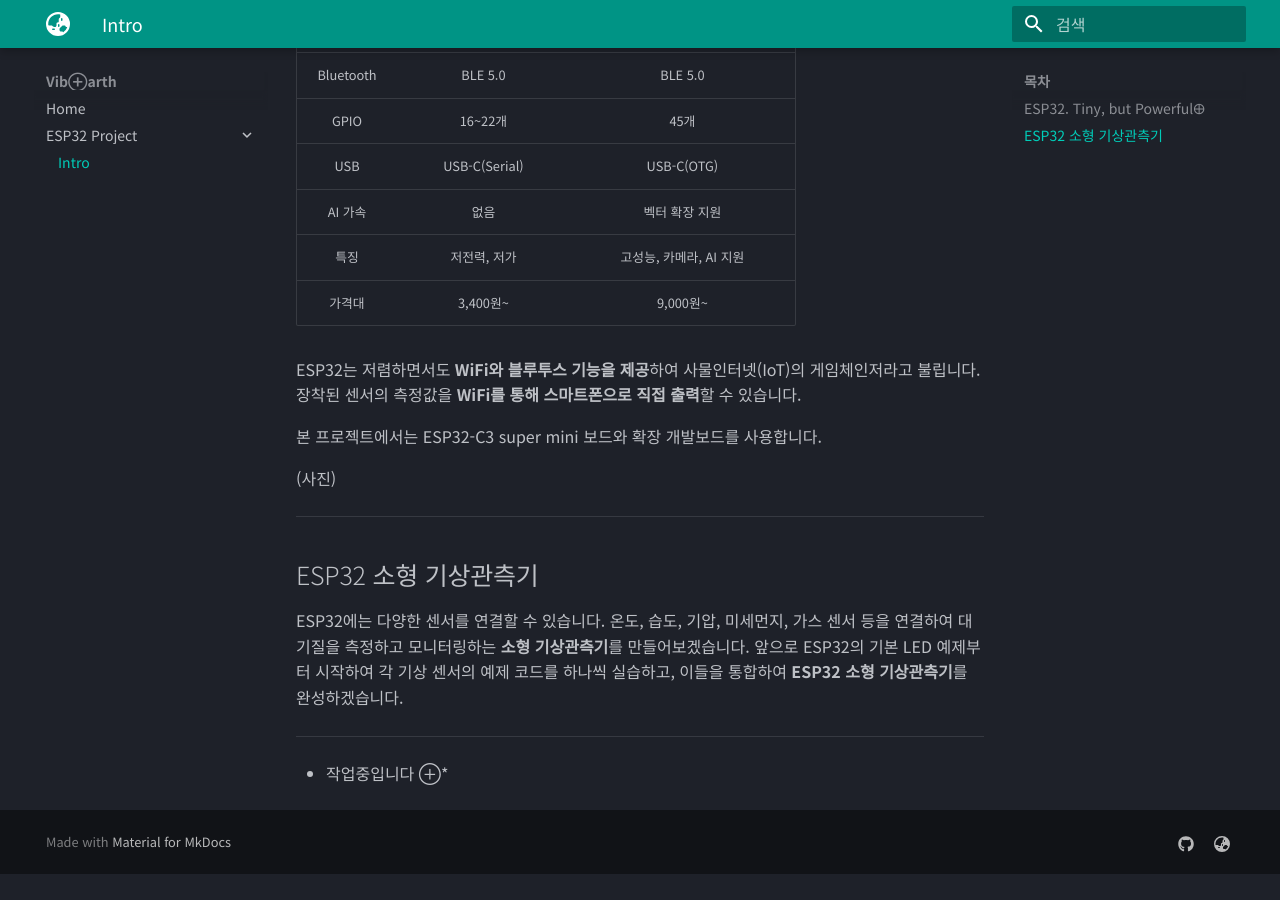
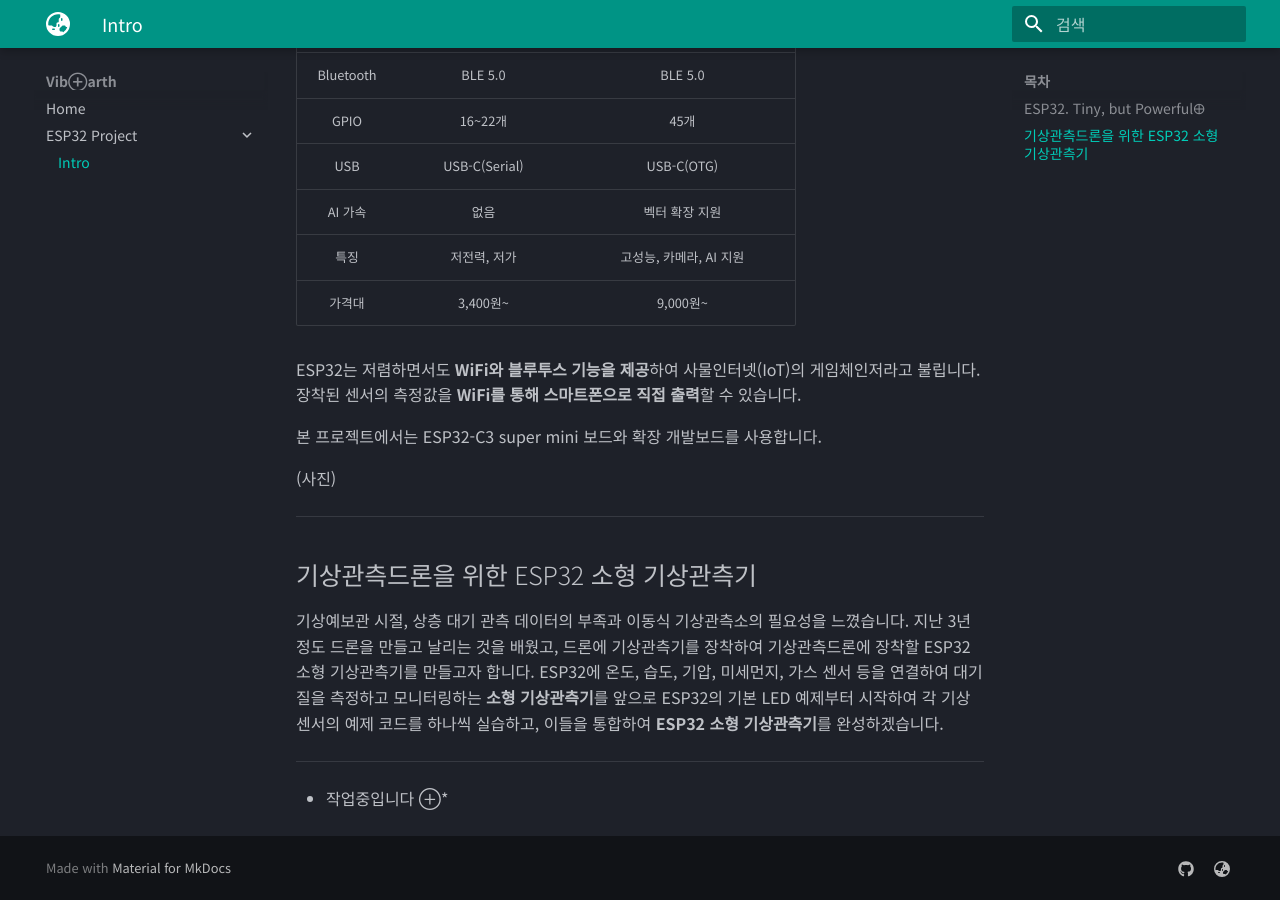
Before and after one commit to VibEarth/VibEarth.github.io, an MkDocs documentation site: the page built from docs/esp32/intro.md, in a window 1280 px wide and 900 px high, scrolled down 536 px. Built offline with MkDocs 1.6.1 and Material for MkDocs 9.7.7, drawn with Linux system fonts in a browser that asks for light colours; before the commit the page ends 1410 px from its top, so only the background shows below that.

Commit message:
vault backup: 2026-06-30 19:42:15

```diff
--- a/docs/esp32/intro.md
+++ b/docs/esp32/intro.md
@@ -32,10 +32,12 @@ ESP32는 저렴하면서도 **WiFi와 블루투스 기능을 제공**하여 사
 
 ---
 
-## ESP32 소형 기상관측기
+## 기상관측드론을 위한 ESP32 소형 기상관측기
 
-ESP32에는 다양한 센서를 연결할 수 있습니다.
-온도, 습도, 기압, 미세먼지, 가스 센서 등을 연결하여 대기질을 측정하고 모니터링하는 **소형 기상관측기**를 만들어보겠습니다.
+기상예보관 시절, 상층 대기 관측 데이터의 부족과 이동식 기상관측소의 필요성을 느꼈습니다.
+지난 3년 정도 드론을 만들고 날리는 것을 배웠고, 드론에 기상관측기를 장착하여
+기상관측드론에 장착할 ESP32 소형 기상관측기를 만들고자 합니다.
+ESP32에 온도, 습도, 기압, 미세먼지, 가스 센서 등을 연결하여 대기질을 측정하고 모니터링하는 **소형 기상관측기**를
 앞으로 ESP32의 기본 LED 예제부터 시작하여 각 기상 센서의 예제 코드를 하나씩 실습하고,
 이들을 통합하여 **ESP32 소형 기상관측기**를 완성하겠습니다.
 
```
